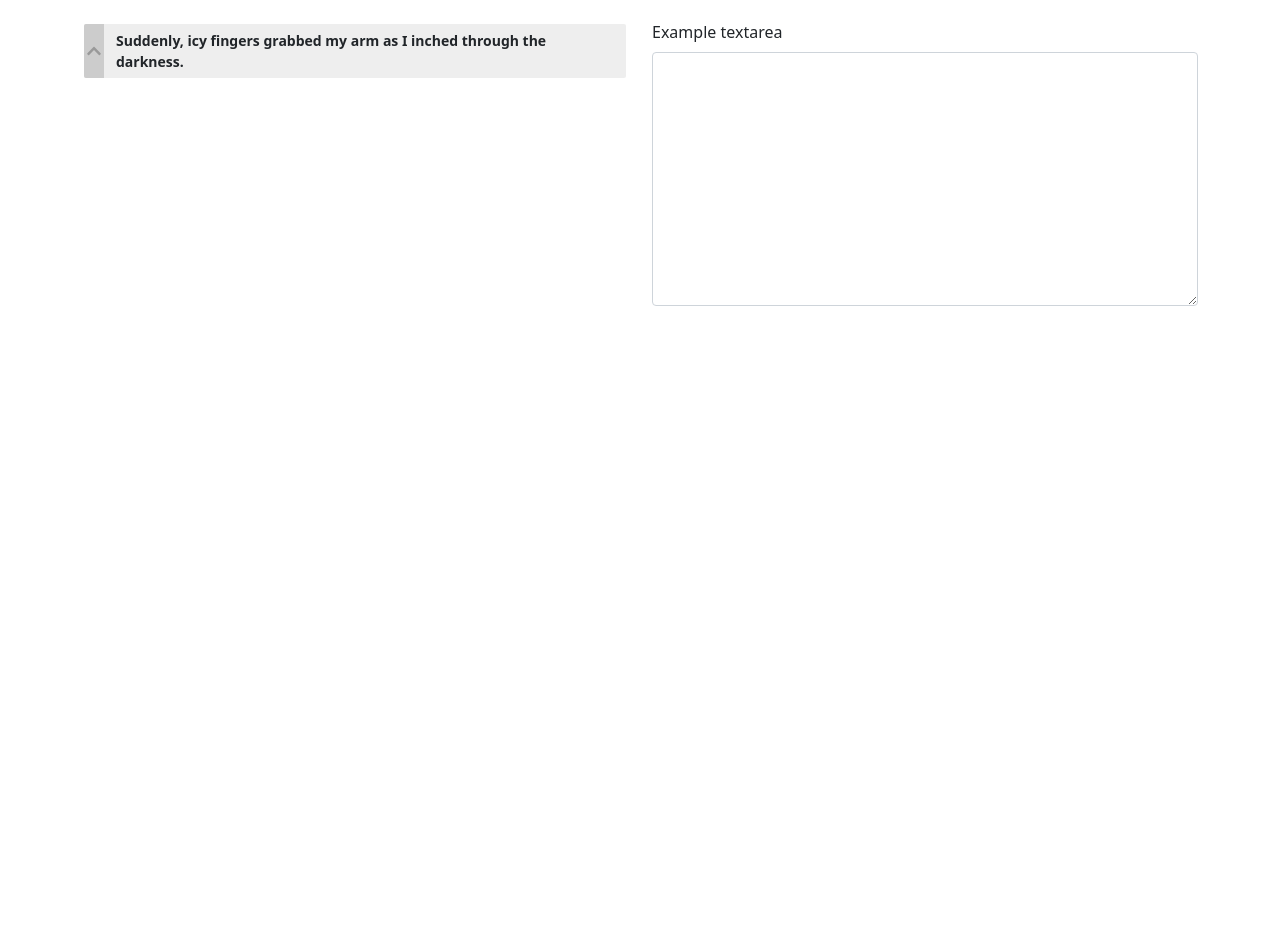
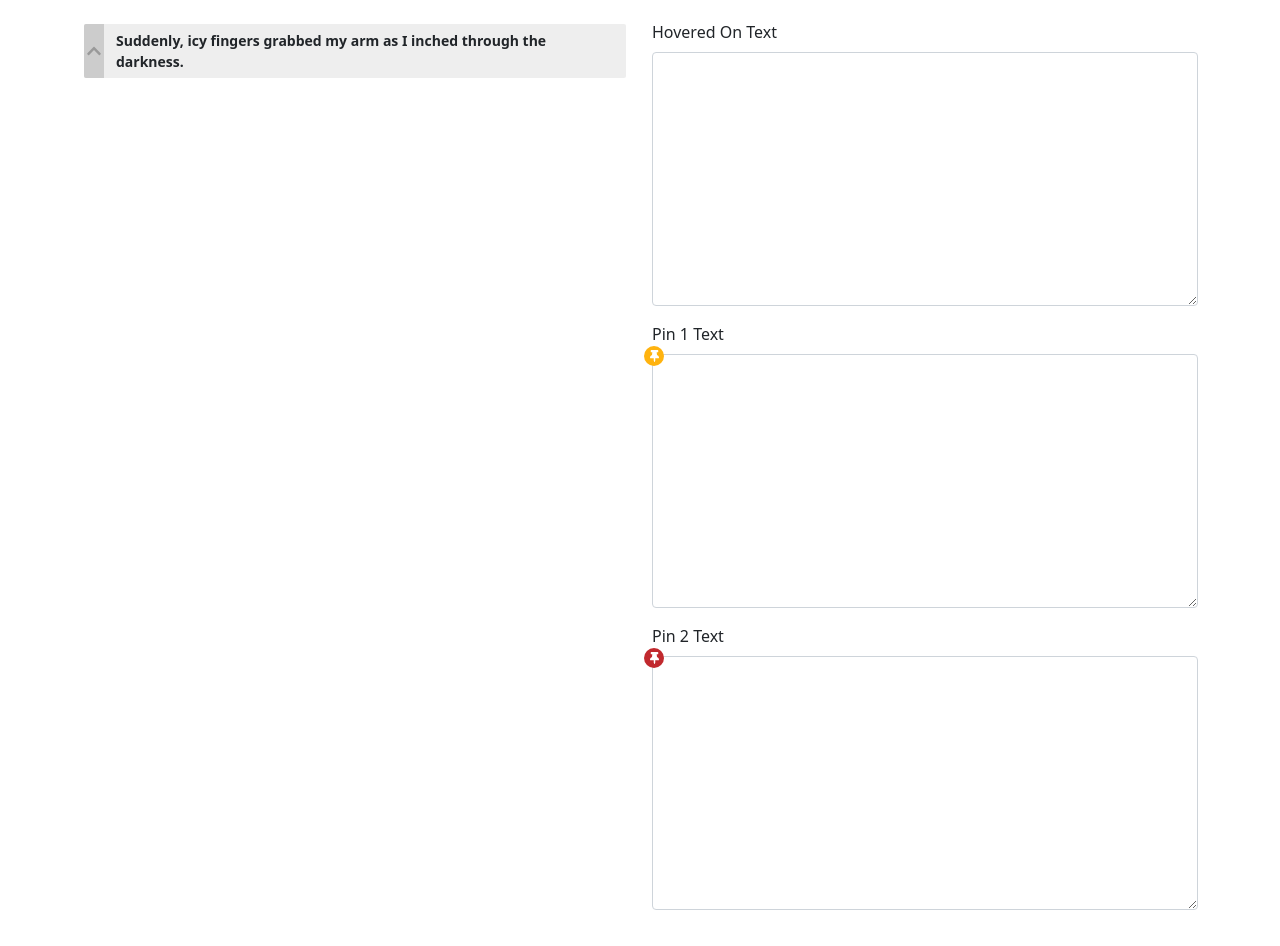
Before and after one commit to kixlab/gpt-editor, a React (Create React App) app: page / in a window 1280 px wide. Before the commit the page ends 800 px from the top, so only its background shows below. Built offline with nearby package versions, Linux system fonts and the light colour scheme.

Commit message:
Allow pinning of threads

```diff
--- a/src/App.js
+++ b/src/App.js
@@ -11,9 +11,16 @@ import Col from 'react-bootstrap/Col';
 
 function App() {
   const [selectedText, setSelectedText] = useState('');
+  const [pinnedText, setPinnedText] = useState(['', '']);
 
   const handleSelection = (text) => {
     setSelectedText(text);
+  }
+
+  const handlePin = (pinIdx, text) => {
+    const pinnedTextCopy = [...pinnedText];
+    pinnedTextCopy[pinIdx] = text;
+    setPinnedText(pinnedTextCopy);
   }
 
   return (
@@ -21,10 +28,10 @@ function App() {
       <Container>
         <Row>
           <Col style={{position: "relative"}}>
-            <Tree handleSelection={handleSelection}/>
+            <Tree handleSelection={handleSelection} handlePin={handlePin}/>
           </Col>
           <Col>
-            <Editor selectedText={selectedText}/>
+            <Editor selectedText={selectedText} pinnedText={pinnedText}/>
           </Col>
         </Row>
       </Container>
--- a/src/components/Editor.js
+++ b/src/components/Editor.js
@@ -1,16 +1,57 @@
 import React from 'react';
+import styled from "styled-components";
 
 import Form from 'react-bootstrap/Form';
 
+import { FontAwesomeIcon } from '@fortawesome/react-fontawesome'
+import { faThumbtack } from '@fortawesome/free-solid-svg-icons'
+
+const pinColors = ["#FFB30F", "#C1292E", "#5F0A87"];
+
 function Editor(props) {
     return (
-        <Form>
-            <Form.Group className="mb-3" controlId="exampleForm.ControlTextarea1">
-                <Form.Label>Example textarea</Form.Label>
-                <Form.Control as="textarea" rows={10} value={props.selectedText}/>
-            </Form.Group>
-        </Form>
+        <>
+            <Form>
+                <Form.Group className="mb-3" controlId="exampleForm.ControlTextarea1">
+                    <Form.Label>Hovered On Text</Form.Label>
+                    <Form.Control as="textarea" rows={10} value={props.selectedText}/>
+                </Form.Group>
+            </Form>
+            <Form style={{position: "relative"}}>
+                <PinBtn attr={{pinIdx: 0}}>
+                    <FontAwesomeIcon icon={faThumbtack}/>
+                </PinBtn>
+                <Form.Group className="mb-3" controlId="exampleForm.ControlTextarea1">
+                    <Form.Label>Pin 1 Text</Form.Label>
+                    <Form.Control as="textarea" rows={10} value={props.pinnedText[0]}/>
+                </Form.Group>
+            </Form>
+            <Form style={{position: "relative"}}>
+                <PinBtn attr={{pinIdx: 1}}>
+                    <FontAwesomeIcon icon={faThumbtack}/>
+                </PinBtn>
+                <Form.Group className="mb-3" controlId="exampleForm.ControlTextarea1">
+                    <Form.Label>Pin 2 Text</Form.Label>
+                    <Form.Control as="textarea" rows={10} value={props.pinnedText[1]}/>
+                </Form.Group>
+            </Form>
+        </>
     );
 }
 
+const PinBtn = styled.div`
+    position: absolute;
+    background-color: ${props => pinColors[props.attr.pinIdx]};
+    color: white;
+    width: 20px;
+    height: 20px;
+    font-size: 12px;
+    top: 24px;
+    border-radius: 50%;
+    left: -8px;
+    display: flex;
+    justify-content: center;
+    align-items: center;
+`;
+
 export default Editor;
--- a/src/components/Node.js
+++ b/src/components/Node.js
@@ -2,7 +2,9 @@ import React, { useEffect, useState } from 'react';
 import styled from "styled-components";
 
 import { FontAwesomeIcon } from '@fortawesome/react-fontawesome'
-import { faMagic, faChevronUp } from '@fortawesome/free-solid-svg-icons'
+import { faMagic, faChevronUp, faThumbtack } from '@fortawesome/free-solid-svg-icons'
+
+const pinColors = ["#FFB30F", "#C1292E", "#5F0A87"];
 
 function Node(props) {
     const [nodeText, setNodeText] = useState(props.text);
@@ -47,14 +49,30 @@ function Node(props) {
         props.handleMaxMinimize(props.nodeId);
     }
 
+    function handleClickPin(e) {
+        props.handleNodePin(e.currentTarget.getAttribute("data"), props.nodeId);
+    }
+
+    var pins = [];
+    if(isHovered) {
+        for(var i = 0; i < 2; i++) {
+            pins.push(
+                <PinBtn attr={{depth: props.depth, pinIdx: i}} data={i} onClick={handleClickPin}>
+                    <FontAwesomeIcon icon={faThumbtack}/>
+                </PinBtn>
+            );
+        }
+    }
+
     return (
         <div id={"node-" + props.nodeId} key={"node-" + props.nodeId}
             style={{position: "relative"}} onMouseEnter={handleHover} onMouseLeave={handleNotHover}>
             <MinimizeBtn attr={{depth: props.depth}} onClick={handleMinimize}>
                 <FontAwesomeIcon icon={faChevronUp}/>
             </MinimizeBtn>
+            {pins}
             <NodeCont
-                attr={{depth: props.depth, isBordered: props.isBordered, isHovered: isHovered, isEdit: isEdit, isNew: props.isNew}}
+                attr={{depth: props.depth, isBordered: props.isBordered, isHovered: isHovered, isEdit: isEdit, isNew: props.isNew, pinIdx: props.pinIdx}}
                 contentEditable={isEdit} onClick={handleClick} onKeyDown={handleKeyDown}
                 onBlur={handleBlur}>
                 {nodeText}
@@ -75,15 +93,17 @@ const NodeCont = styled.div`
     font-size: 14px;
     width: calc(100% - ${props => props.attr.depth*40 + "px"});
     padding: 6px 12px;
-    padding-right: ${props => props.attr.isHovered ? "32px" : "12px"};
+    padding-right: 32px;
     padding-left: 32px;
     border-radius: 4px;
-    background-color: ${props => props.attr.isEdit ? "#fff" : "#eee" };
+    background-color: ${props => props.attr.isEdit ? "#fff" : (props.attr.pinIdx != -1 ? pinColors[props.attr.pinIdx]+"30" : "#eee") };
     font-weight: ${props => props.attr.isNew ? "bold" : "normal"};
     margin: 2px 0px;
     margin-left: ${props => props.attr.depth*40 + "px"};
     border: solid 2px ${props => props.attr.isBordered ? "#0179be" : "#fff"};
 `;
+
+// border: solid 2px ${props => props.attr.pinIdx != -1 ? pinColors[props.attr.pinIdx] : (props.attr.isBordered ? "#0179be" : "#fff")};
 
 const NodeInput = styled.textarea`
     display: inline-block;
@@ -130,5 +150,21 @@ const MinimizeBtn = styled.div`
     align-items: center;
 `;
 
+const PinBtn = styled.div`
+    position: absolute;
+    background-color: ${props => pinColors[props.attr.pinIdx]};
+    color: white;
+    width: 20px;
+    height: 20px;
+    font-size: 12px;
+    top: -4px;
+    border-radius: 50%;
+    left: ${props => props.attr.depth*40 + 2 + (props.attr.pinIdx+1)*28}px;
+    cursor: pointer;
+    display: flex;
+    justify-content: center;
+    align-items: center;
+`;
+
 
 export default Node;
--- a/src/components/Tree.js
+++ b/src/components/Tree.js
@@ -16,6 +16,7 @@ function Tree(props) {
         ]
     );
     const [hoveredPath, setHoveredPath] = useState([]);
+    const [pinnedPath, setPinnedPath] = useState([[], []]);
 
     function getGenerations(text, nodeId) {
         var data = { text: text }
@@ -69,7 +70,7 @@ function Tree(props) {
     }
 
     function handleGenerate(nodeId) {
-        getTestGenerations(textify(nodeId), nodeId);
+        getGenerations(textify(nodeId), nodeId);
         // getTestGenerations(textify(nodeId), nodeId);
     }
 
@@ -110,12 +111,21 @@ function Tree(props) {
         setTreeData(treeDataCopy);
     }
 
+    function handleNodePin(pinIdx, nodeId) {
+        props.handlePin(pinIdx, textify(nodeId));
+        var pinnedPathCopy = [...pinnedPath];
+        pinnedPathCopy[pinIdx] = getPath(nodeId);
+        setPinnedPath(pinnedPathCopy);
+    }
+
     function renderTree(currentNode, depth) {
         const tree = [
             <Node nodeId={currentNode.id} depth={depth} text={currentNode.text} isNew={currentNode.isNew}
                 isBordered={hoveredPath.includes(currentNode.id)}
+                pinIdx={pinnedPath[0].includes(currentNode.id) ? 0 : (pinnedPath[1].includes(currentNode.id) ? 1 : -1)}
                 handleGenerate={handleGenerate} onNodeHover={handleNodeHover}
-                handleEdit={handleNodeEdit} handleMaxMinimize={handleMaxMinimize}/>
+                handleEdit={handleNodeEdit} handleMaxMinimize={handleMaxMinimize}
+                handleNodePin={handleNodePin}/>
         ];
 
         if(currentNode.isMaximized) {
```
